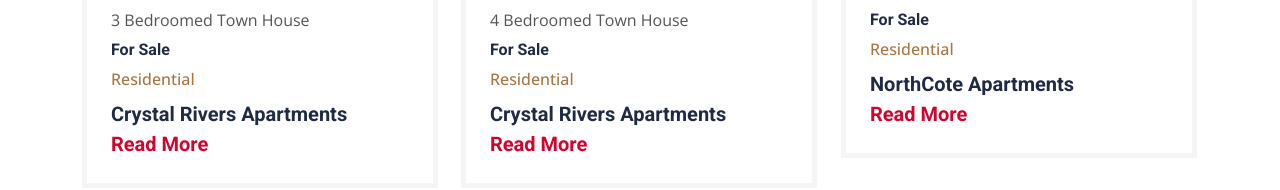
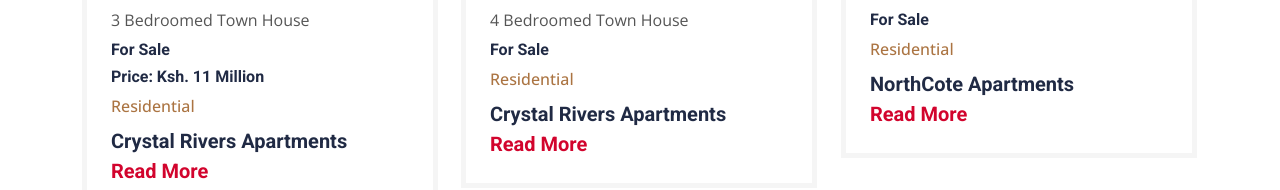
Before and after one commit to silasodhiambo05/Valueline, a plain HTML site: page index.html in a window 1280 px wide. Shown: the part 2472-2662 px from the top of the page. Drawn offline with nearby package versions, Linux system fonts and the light colour scheme.

Commit message:
Update index.html

```diff
--- a/index.html
+++ b/index.html
@@ -264,6 +264,7 @@
                         <div class="border border-5 border-light border-top-0 p-4">
                             <p class="mb-0 pb-2">3 Bedroomed Town House</p>
                             <h6 class="mb-0 pb-2">For Sale</h6>
+                             <h6 class="mb-0 pb-2">Price: Ksh. 11 Million</h6>
                             <p class="text-primary fw-medium mb-2">Residential</p>
                             <h5 class="lh-base mb-0">Crystal Rivers Apartments</a><br>
                          <a href="crystakrivers.html" >Read More</a>
```
